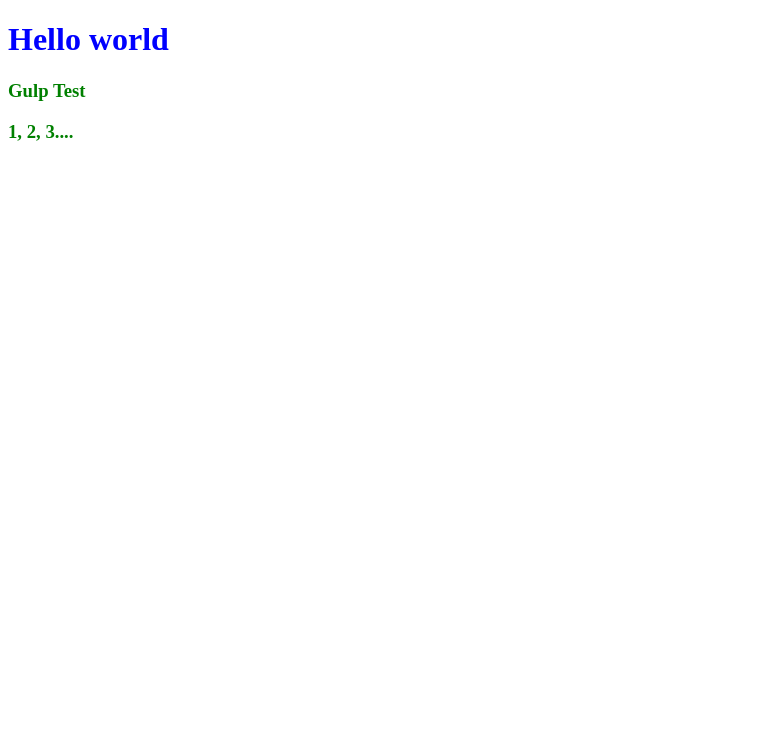
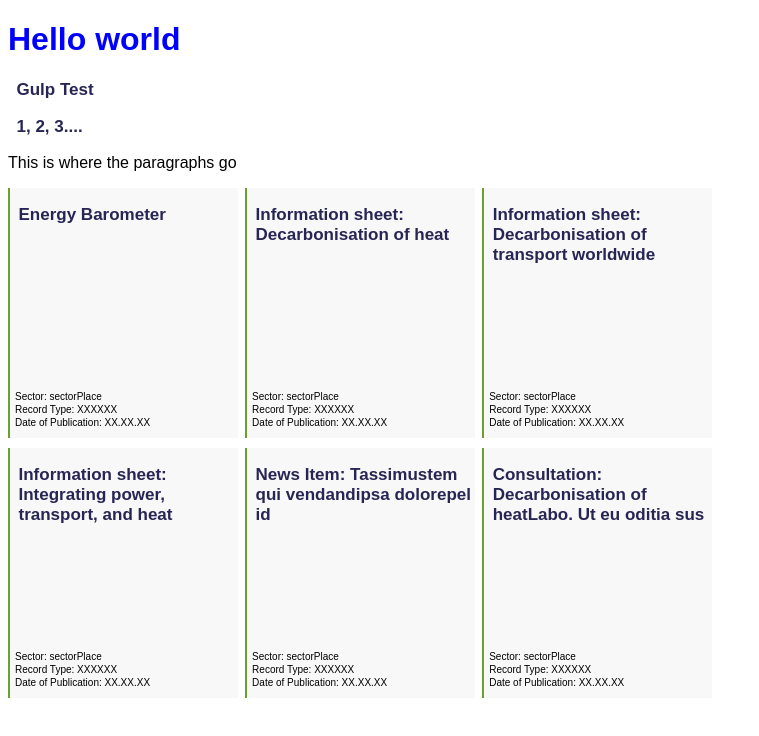
Before and after one commit to JonnyPS/ks-redesign, a website: page app/index.html in a window 1280 px wide. Shown: the whole page, without its empty margins (0-759 px from the left). Drawn offline with Linux system fonts and the light colour scheme.

Commit message:
added content to boxes

```diff
--- a/app/index.html
+++ b/app/index.html
@@ -9,6 +9,48 @@
 		<h1 id="header">Hello world</h1>
 		<h3>Gulp Test</h3>
 		<h3>1, 2, 3....</h3>
+		<p>This is where the paragraphs go</p>
+
+		<div class="wrapper">
+			<div class="boxContainer">
+				<div class="box">
+					<h3>Energy Barometer</h3>
+					<p id="sector">Sector: sectorPlace</p>
+					<p id="recordType">Record Type: XXXXXX</p>
+					<p id="pubDate">Date of Publication: XX.XX.XX</p>
+				</div>
+				<div class="box">
+					<h3>Information sheet: Decarbonisation of heat</h3>
+					<p id="sector">Sector: sectorPlace</p>
+					<p id="recordType">Record Type: XXXXXX</p>
+					<p id="pubDate">Date of Publication: XX.XX.XX</p>
+				</div>
+				<div class="box">
+					<h3>Information sheet: Decarbonisation of transport worldwide</h3>
+					<p id="sector">Sector: sectorPlace</p>
+					<p id="recordType">Record Type: XXXXXX</p>
+					<p id="pubDate">Date of Publication: XX.XX.XX</p>
+				</div>
+				<div class="box">
+					<h3>Information sheet: Integrating power, transport, and heat</h3>
+					<p id="sector">Sector: sectorPlace</p>
+					<p id="recordType">Record Type: XXXXXX</p>
+					<p id="pubDate">Date of Publication: XX.XX.XX</p>
+				</div>
+				<div class="box">
+					<h3>News Item: Tassimustem qui vendandipsa dolorepel id</h3>
+					<p id="sector">Sector: sectorPlace</p>
+					<p id="recordType">Record Type: XXXXXX</p>
+					<p id="pubDate">Date of Publication: XX.XX.XX</p>
+				</div>
+				<div class="box">
+					<h3>Consultation: Decarbonisation of heatLabo. Ut eu oditia sus</h3>
+					<p id="sector">Sector: sectorPlace</p>
+					<p id="recordType">Record Type: XXXXXX</p>
+					<p id="pubDate">Date of Publication: XX.XX.XX</p>
+				</div>
+			</div>
+		</div>
 
 	<script type="text/javascript" src="scripts/main.js"></script>
 	</body>
--- a/app/styles/main.css
+++ b/app/styles/main.css
@@ -1,7 +1,64 @@
+html, body, div, span, h1, h2, h3, h4, h5, h6, p, a, img {
+	text-rendering: optimizeLegibility;
+	-webkit-font-smoothing:antialiased;
+	-moz-osx-font-smoothing: grayscale;
+}
+
+body {
+	font-family: arial, helvetica, sans-serif;
+}
+
 h1 {
 	color:blue;
 }
 
 h3 {
-	color: green;
+	color: #272554;
+	padding-left: 0.5em;
+	font-size:17px;
 }
+
+body, .wrapper, .boxContainer, .box {
+  padding:0;
+}
+
+.wrapper {
+	width:80%;
+}
+
+.boxContainer {
+	width:75%;
+	float:left;
+}
+
+.box {
+	position: relative;
+	float: left;
+	width: 30%;
+	margin-right: 1%;
+	/*padding-top: 15%;*/
+	height:250px;
+	background: #f8f8f8;
+	display: block;
+	border-left: 2px solid #6c9e30;
+	margin-bottom:10px;
+}
+
+.box:nth-child(6) {
+  margin-right:0;
+}
+
+.box p {
+	padding:0 0.5em 0 0.5em;
+	font-size: 10px;
+  position: absolute;
+  bottom: 0;
+}
+
+#sector {
+	bottom:26px;
+}
+
+#recordType {
+	bottom: 13px;
+}
```
